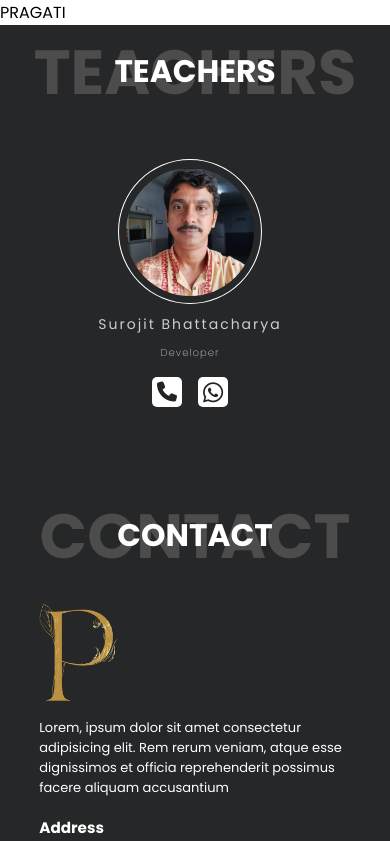
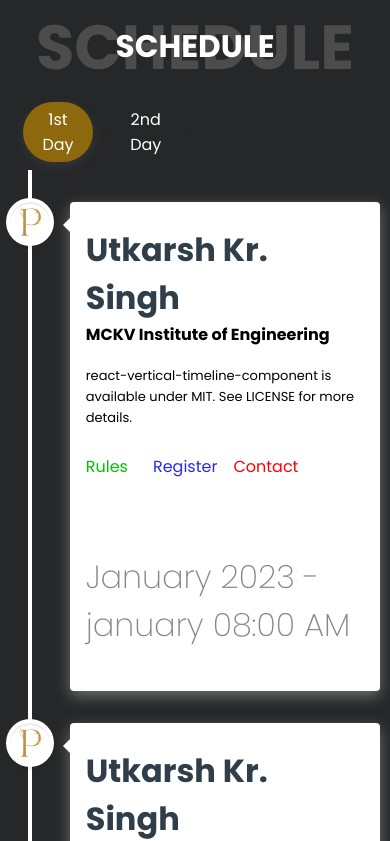
Before and after one commit to am-here/PRAGATI, a React (Create React App) app: page / in a window 390 px wide. Shown: the top 841 px of the page. Built offline with nearby package versions, Linux system fonts and the light colour scheme; a web font is replaced by a local one.

Commit message:
Schedule 2nd message

```diff
--- a/package.json
+++ b/package.json
@@ -11,6 +11,7 @@
     "react-multi-carousel": "^2.8.2",
     "react-router-dom": "^6.4.3",
     "react-scripts": "5.0.1",
+    "react-vertical-timeline-component": "^3.5.2",
     "web-vitals": "^2.1.4"
   },
   "scripts": {
--- a/src/App.js
+++ b/src/App.js
@@ -1,12 +1,14 @@
 import Footer from "./components/Footer";
 import HeroSection from "./components/HeroSection";
 import Teachers from "./components/Teachers/Teachers";
+import Day from "./Scheduler/Day";
 
 import "./App.css";
 
 function App() {
   return (
     <>
+      <Day />
       <HeroSection />
       <Teachers />
       <Footer />
--- a/src/Scheduler/Day.js
+++ b/src/Scheduler/Day.js
@@ -1,4 +1,5 @@
 import React, { useState } from "react";
+import Heading from "../components/Heading";
 import Scheduler from "./Scheduler";
 import "./Scheduler.css";
 
@@ -7,18 +8,19 @@ function Day() {
 
   return (
     <>
+      <Heading title="SCHEDULE" />
       <div className="day-button">
         <button
           className={day === "day1" ? "item-active" : "day1"}
           onClick={() => setDay("day1")}
         >
-          Day First
+          1st Day
         </button>
         <button
           className={day === "day2" ? "item-active" : "day2"}
           onClick={() => setDay("day2")}
         >
-          Day 2nd
+          2nd Day
         </button>
       </div>
       <div>
--- a/src/Scheduler/Scheduler.css
+++ b/src/Scheduler/Scheduler.css
@@ -19,7 +19,6 @@ body{
     font-weight: 100 !important;
 }
 #description{
-    /* opacity: 0; */
     margin: 1.5em 0 2em 0;
 }
 
@@ -28,107 +27,76 @@ img{
     width: 100%;
 }
 .btn-rule{
-    /* opacity: 0; */
     color: rgb(4, 193, 4);
     font-weight: 500;
-    /* border: 2px solid green; */
-    /* padding: 2px 10px; */
     font-size: 1em;
     text-decoration: none;
-    /* border-radius: 2rem; */
     transition: 6ms;
+    margin-right: 1rem;
 }
 .btn-register{
-    /* opacity: 0; */
     color: rgb(41, 41, 238);
     font-weight: 500;
-        /* border:2px solid yellow; */
-        /* padding: 2px 10px; */
     font-size: 1em;
     text-decoration: none;
-        /* border-radius: 2rem; */
     margin: 0 9px;
     transition: 6ms;
+    margin-right: 1rem;
 
 }
 .btn-contact{
-    /* opacity: 0; */
+
     color: red;
     font-weight: 500;
-    /* border: 2px solid red; */
-        /* padding: 2px 10px; */
     font-size: 1em;
     text-decoration: none;
     transition: 6ms;
-        /* border-radius: 2rem; */
-
 }
 .btn-rule:hover{
     color: green;
-    /* background-color:  green; */
-
 }
 .btn-register:hover{
     color: rgb(6, 6, 158);
-        /* background-color: yellow; */
-
-        /* margin: 0 5px; */
-
 }
 .btn-contact:hover{
     color: rgb(120, 5, 5);
-    /* background-color:  red; */
-
-
 }
 .day-button{
 
 display: flex;
 margin: auto;
+margin-left: 1rem;
 align-items: center;
-    width: 39%;
+justify-content: center;
+width: 100%;
 flex-direction: row;
 justify-content: center;
-    border-radius: 2rem;
-    padding: 0.5rem;
-    box-shadow: rgba(255, 255, 255, 0.24) 0px 3px 8px ;
+border-radius: 0.5rem;
+padding: 0.5rem 0;
+/* box-shadow: rgba(255, 255, 255, 0.24) 0px 3px 8px ; */
 
 }
 .day1, .day2{
     outline: none;
     border: none;
-    padding: 0.3rem 5rem;
+    padding: 0.3rem 3rem;
     color: #fff;
     font-size: 3rem;
     font-weight: 500;
     background-color: rgb(38, 39, 40);
-    margin: 0 7px;
-    border-radius: 2rem;
-    /* box-shadow: rgba(252, 252, 252, 0.35) 0px 5px 15px !important; */
+    /* margin: 0 15px; */
+    border-radius: 0.5rem;
 
 }
-/* .day2{
-    outline: none;
-    border: none;
-    padding: 0.3rem 10rem;
-    color: #fff;
-    font-size: 1.5rem;
-    font-weight: 500;
-    background-color: brown;
-    border-radius: 2rem;
-    margin: 0 7px;
-    box-shadow: rgba(252, 252, 252, 0.35) 0px 5px 15px !important;
-} */
-
 .item-active{
 outline: none;
 border: none;
-    padding: 0.3rem 5rem;
+padding: 0.3rem 3rem;
 color: #fff;
 font-size: 3rem;
 font-weight: 500;
 background-color: rgb(141, 104, 13);
-    border-radius: 2rem;
+border-radius: 0.5rem;
 margin: 0 7px;
 box-shadow: rgba(190, 190, 190, 0.1) 0px 4px 12px;
 }
@@ -144,4 +112,37 @@ outline: none;
         margin-top: 1.5em;
     }
 
+        .day1,
+        .day2 {
+
+            padding: 0.3rem 1rem;
+            color: #fff;
+            font-size: 1rem;
+            font-weight: 500;
+            background-color: rgb(38, 39, 40);
+            margin: 0 7px;
+            border-radius: 2rem;
+
         }
+
+        .item-active {
+            outline: none;
+            border: none;
+            padding: 0.3rem 1rem;
+            color: #fff;
+            font-size: 1rem;
+            font-weight: 500;
+            background-color: rgb(141, 104, 13);
+            border-radius: 2rem;
+            margin: 0 7px;
+            box-shadow: rgba(190, 190, 190, 0.1) 0px 4px 12px;
+        }
+
+                .day-button {
+
+
+                    width: 45%;
+
+                }
+
+}
```
Also changed, not shown: 1 other file (tests, documents, lock files or other folders). Lines whose indentation alone changed are shown as unchanged.
